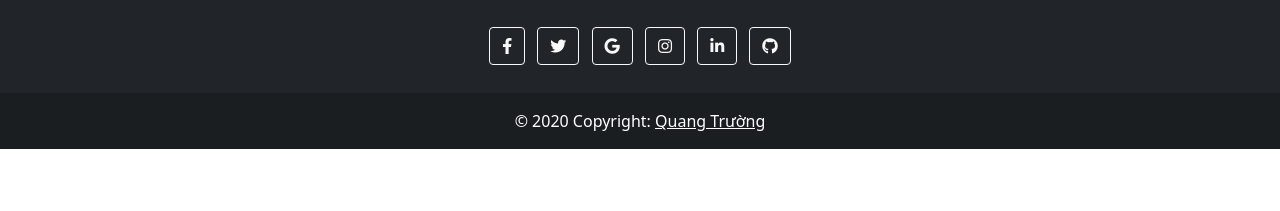
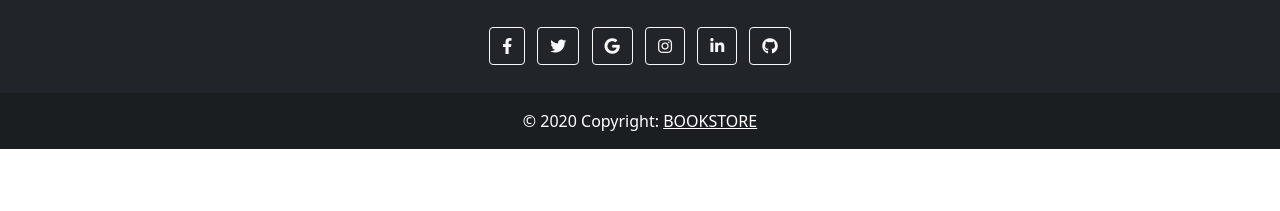
Before and after one commit to toanalvin11/Project-BookStore, a PHP site: page /Main.php in a window 1280 px wide. Shown: the part 589-800 px from the top of the page. Run offline with PHP 8.4, Linux system fonts and the light colour scheme; some libraries are stand-ins or nearby versions.

Commit message:
CopyRight

```diff
--- a/Main.php
+++ b/Main.php
@@ -293,7 +293,7 @@
     <!-- Copyright -->
     <div class="text-center p-3" style="background-color: rgba(0, 0, 0, 0.2);">
       © 2020 Copyright:
-      <a class="text-white" href="https://www.facebook.com/profile.php?id=100008172966669">Quang Trường</a>
+      <a class="text-white" href="https://www.facebook.com/profile.php?id=100008172966669">BOOKSTORE</a>
     </div>
     <!-- Copyright -->
   </footer>
```
